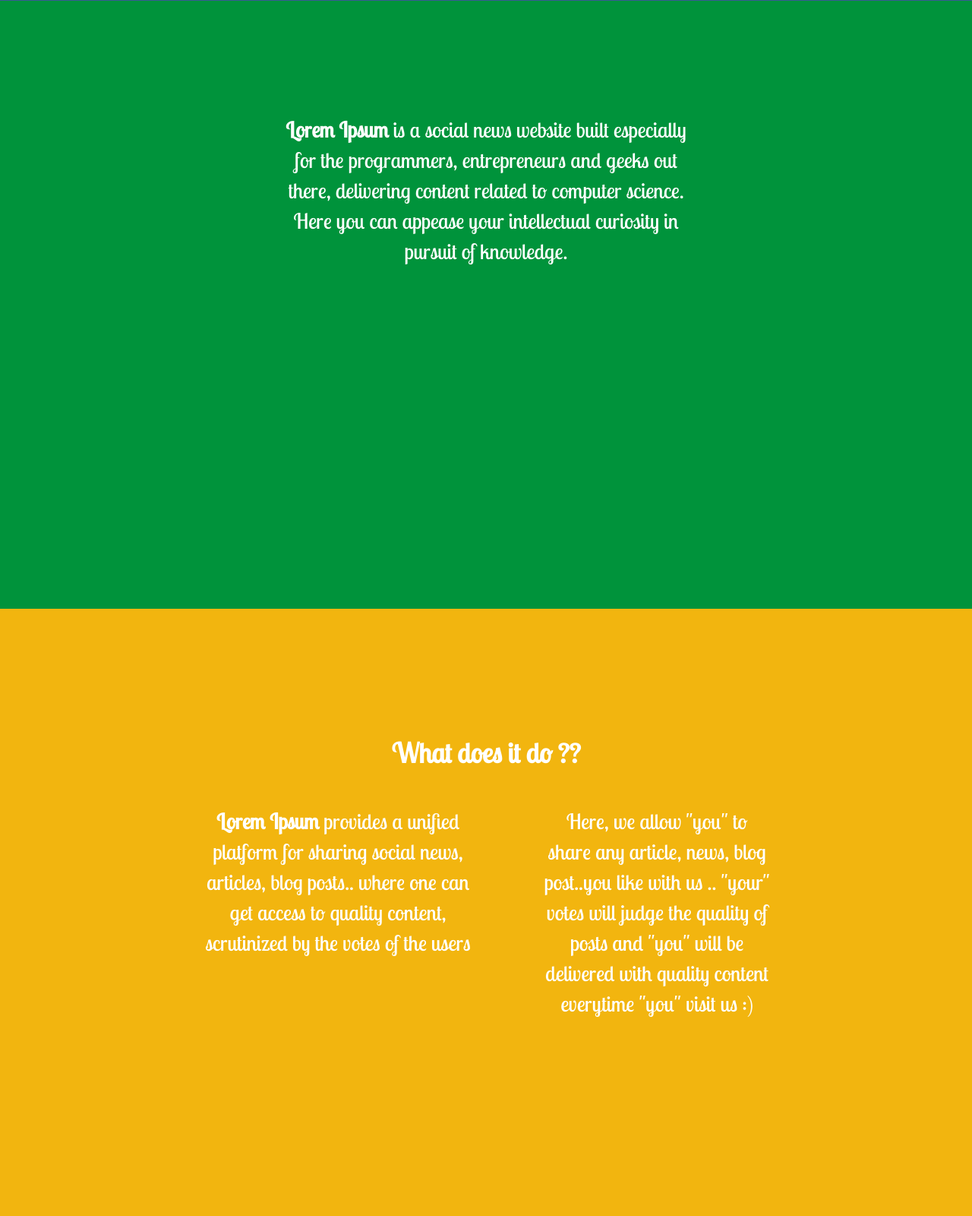
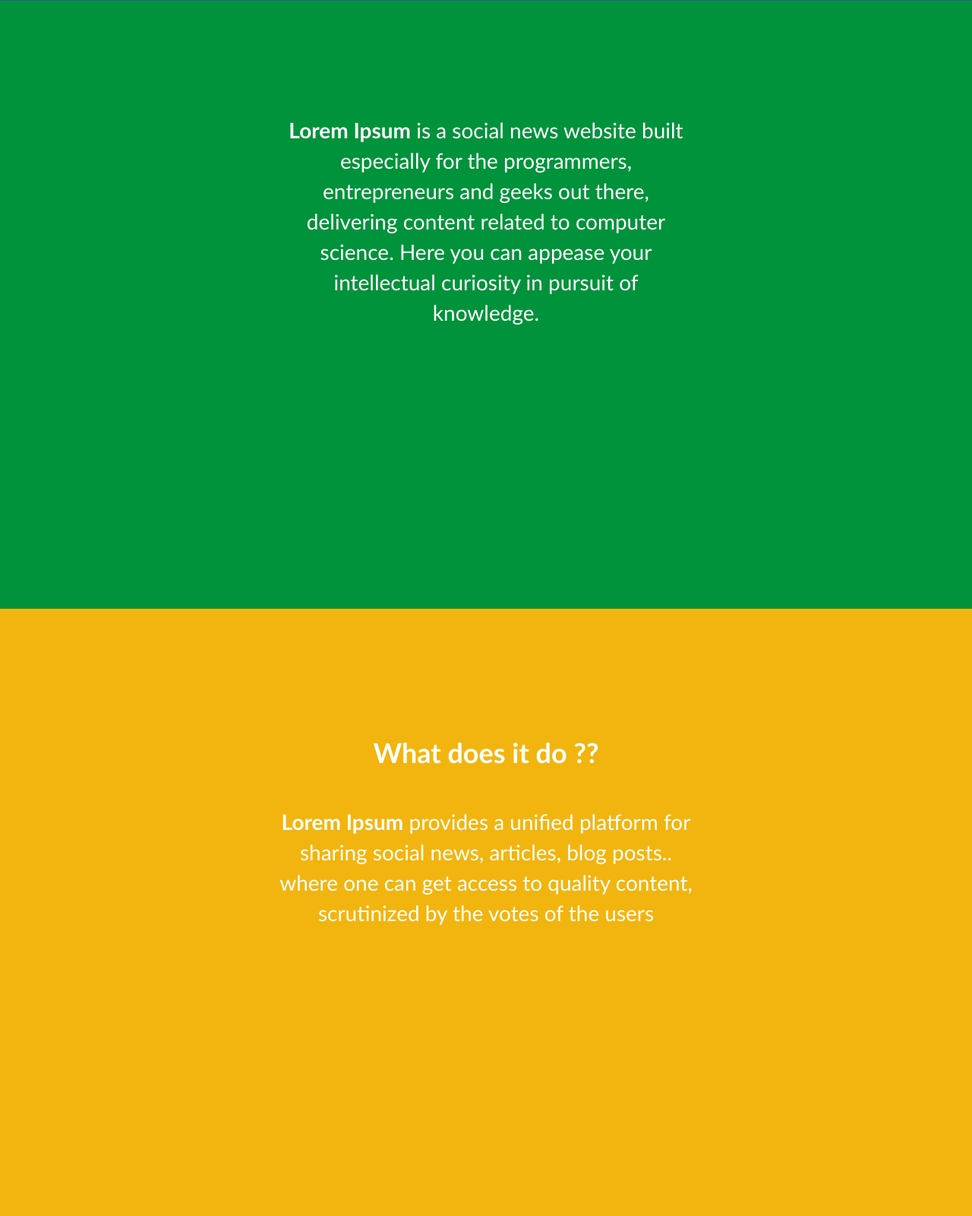
Before and after one commit to vipul-sharma20/django-HN, a Django app: template contacts/templates/landing.html in a window 1280 px wide. Shown: the part 799-2399 px from the top of the page at 76% size. Run offline with Django 3.2, Linux system fonts and the light colour scheme; the template is opened without the code that fills it, so the values that code supplies are empty; parts of the project's set-up code (start-up, migrations or seed data) failed here and were passed over; some libraries are stand-ins or nearby versions.

Commit message:
change font: web safe

```diff
--- a/contactlist/static/css/mystyle.css
+++ b/contactlist/static/css/mystyle.css
@@ -35,7 +35,8 @@
         }
 .heading
 {
-    font-family: 'Lobster Two', cursive;
+    /* font-family: 'Lobster Two', cursive; */
+    font-family:Trebuchet MS, Helvetica, sans-serif;
 }
 .logo-center{
   border:inherit 8px #000000;
--- a/contacts/templates/landing.html
+++ b/contacts/templates/landing.html
@@ -101,7 +101,7 @@
     <section id="intro" class="intro-section">
         <div class="jumbotron" id="intro">
             <div class="container">
-                <h1 class="heading">Lorem Ipsum</h1>
+                <h1 class="heading"><b>Lorem</b> Ipsum</h1>
                 <p id="changeText" class="heading"></p>
             </div>
         </div>
@@ -130,19 +130,11 @@
             <div class="row">
                     <h1 class="heading"><b>What does it do ??</b></h1>
                     </br>
-                    <div class="col-lg-4 col-lg-offset-2">
+                    <div class="col-sm-6 col-sm-offset-3">
                         <p class="heading">
                         <b>Lorem Ipsum</b> provides a unified platform for sharing social news, articles, blog posts.. where one can
                         get access to quality content, scrutinized by the votes of the users
                         </p>
-                    </div>
-                    <div class="col-lg-4">
-                        <div class="col-lg-15 col-lg-offset-2 text-center">
-                            <p class="heading">
-                                Here, we allow "you" to share any article, news, blog post..you like with us ..
-                                "your" votes will judge the quality of posts and "you" will be delivered with quality content everytime "you" visit us :)
-                            </p>
-                        </div>
                     </div>
                 </div>
             </div>
```
